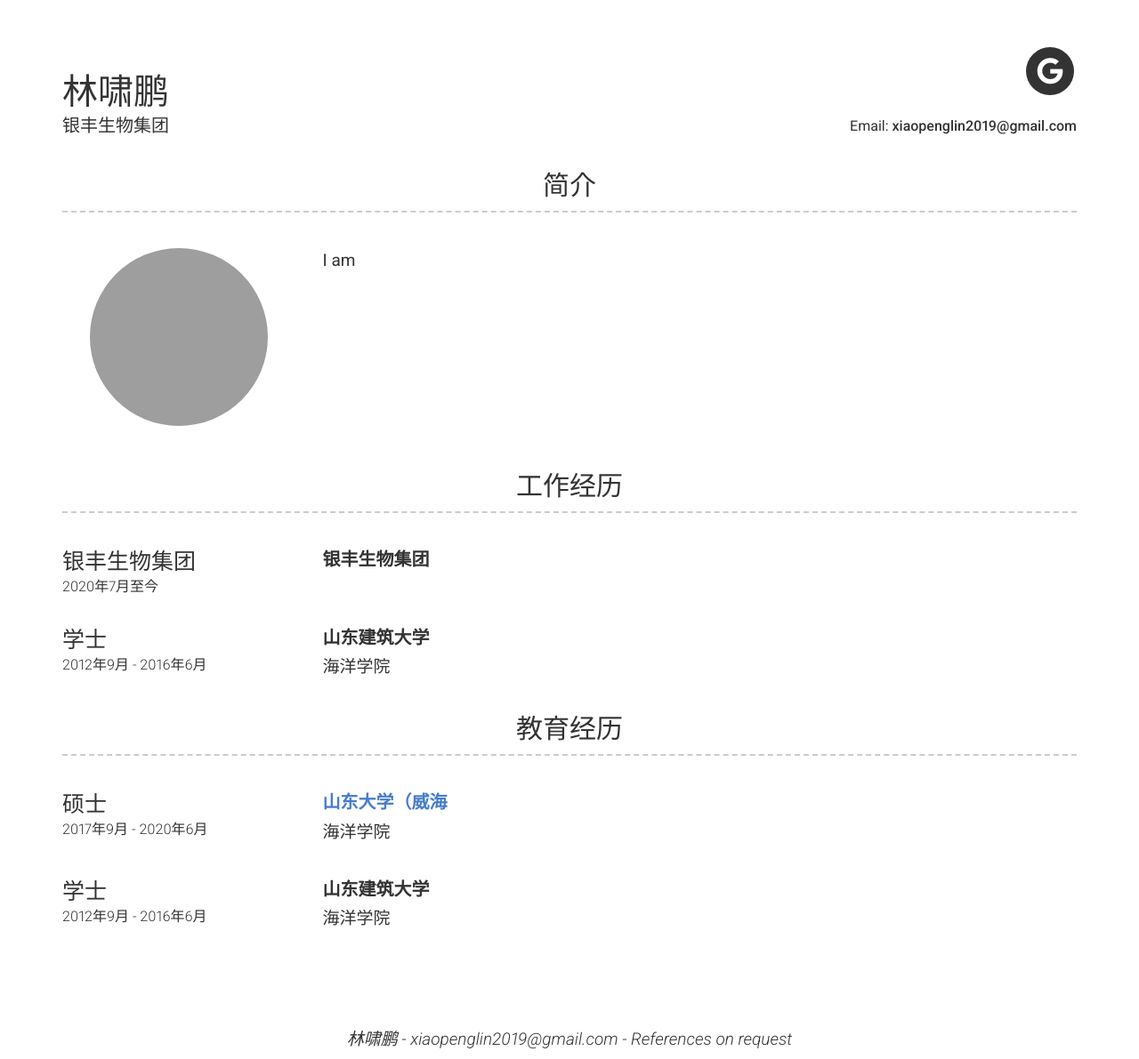
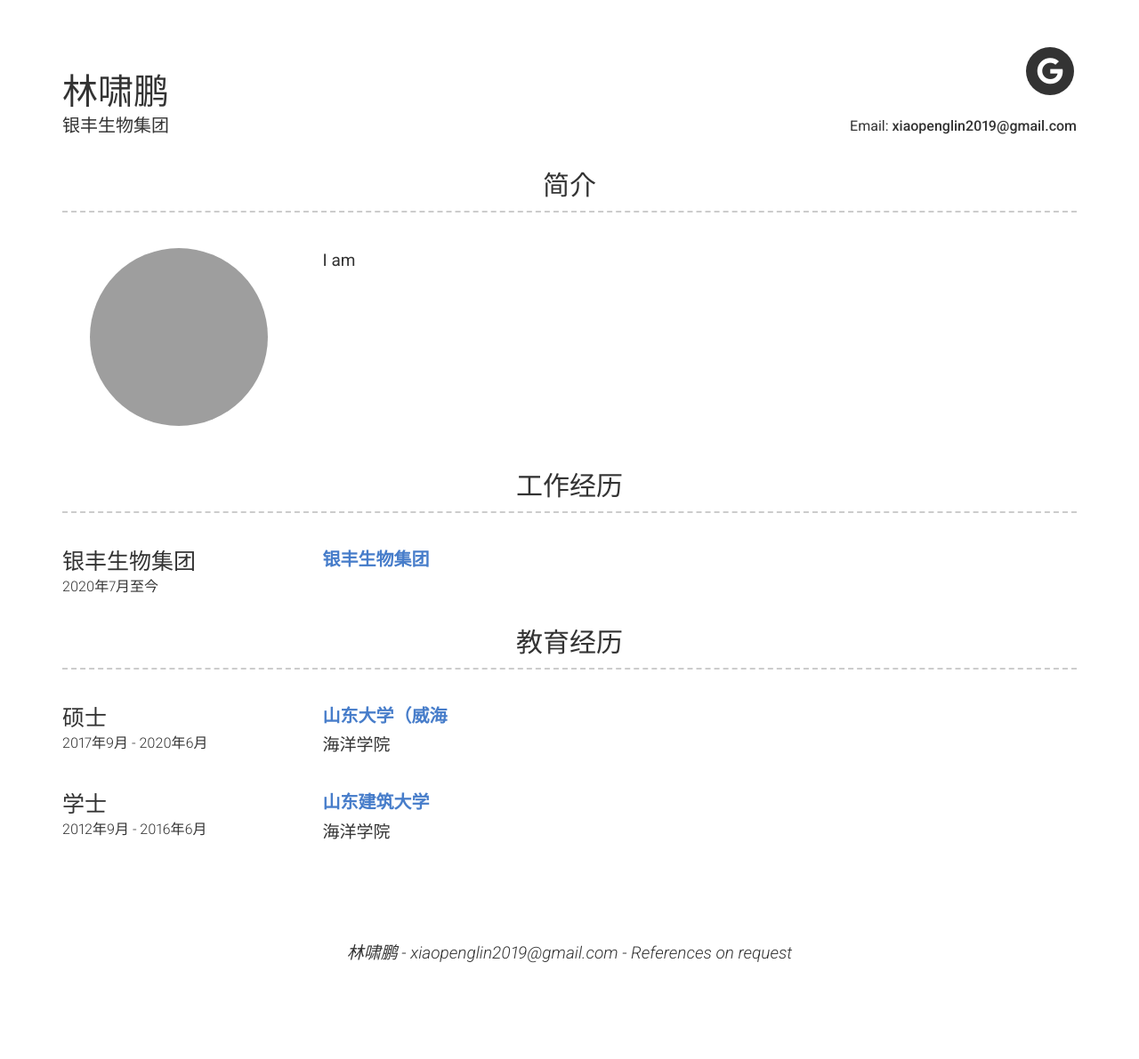
Before and after one commit to linxiaopeng-homepage/linxiaopeng-homepage.github.io, a Jekyll site: the page built from index.md, in a window 1280 px wide. Shown: the whole page at 89% size. Built offline with Jekyll 4.4.1, drawn with Linux system fonts in a browser that asks for light colours; nearby versions of some CDN libraries; after the commit the page ends 1094 px from its top, so only the background shows below that; grey boxes are pictures that could not be loaded.

Commit message:
Update _config.yml

```diff
--- a/_config.yml
+++ b/_config.yml
@@ -63,18 +63,8 @@ content:
         # sub_title: Signal and Information Processing
         caption: 2020年7月至今
         description: | # this will include new lines to allow paragraphs
-            ## **银丰生物集团**
+            ## **[银丰生物集团](http://www.yfswjt.com)**
 
-      - layout: left
-        title: 学士
-        # link: grubhub.com
-        # link_text: grubhub.com
-        # sub_title: Signal and Information Processing
-        caption: 2012年9月 - 2016年6月
-        description: | # this will include new lines to allow paragraphs
-            ## **山东建筑大学**
-
-            海洋学院
 
   - title: 教育经历 # Title for the section
     layout: list # Type of content section (list/text)
@@ -97,7 +87,7 @@ content:
         # sub_title: Signal and Information Processing
         caption: 2012年9月 - 2016年6月
         description: | # this will include new lines to allow paragraphs
-            ## **山东建筑大学**
+            ## **[山东建筑大学](https://www.sdjzu.edu.cn)**
 
             海洋学院
 
```
